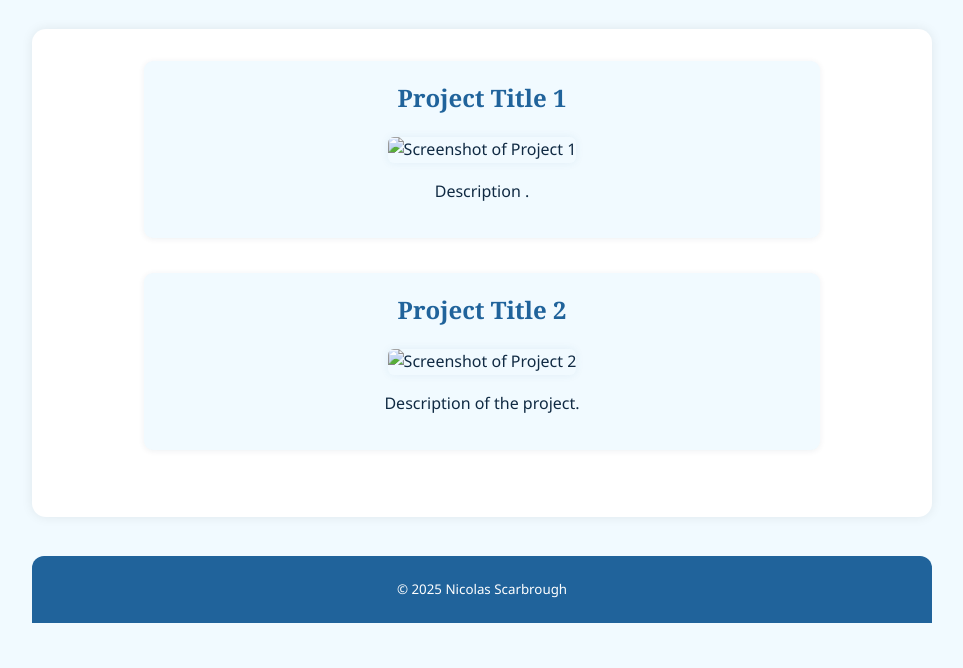
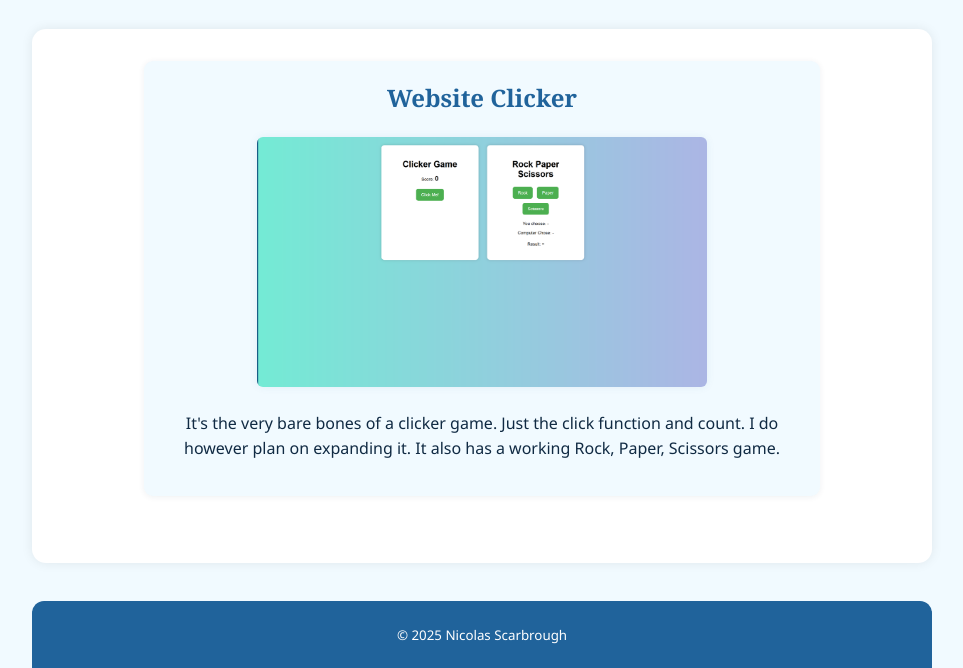
Before and after one commit to Crusader-create/WebsiteStuff, a plain HTML site: page projects.html in a window 1280 px wide. Shown: the part 152-820 px from the top of the page, without its empty margins (158-1121 px from the left). Drawn offline with Linux system fonts and the light colour scheme.

Commit message:
Final Update

```diff
--- a/projects.html
+++ b/projects.html
@@ -18,14 +18,9 @@
   <main>
     <section>
       <div class="project">
-        <h2>Project Title 1</h2>
-        <img src="images/slide1.jpg" alt="Screenshot of Project 1">
-        <p>Description .</p>
-      </div>
-      <div class="project">
-        <h2>Project Title 2</h2>
-        <img src="images/slide2.jpg" alt="Screenshot of Project 2">
-        <p>Description of the project.</p>
+        <h2>Website Clicker</h2>
+        <img src="images/project1.png" alt="Screenshot of Project 1">
+        <p>It's the very bare bones of a clicker game. Just the click function and count. I do however plan on expanding it. It also has a working Rock, Paper, Scissors game.</p>
       </div>
     </section>
   </main>
```
Also changed, not shown: js/quote.js (+11 -5 lines), images/project1.png (added), images/slide1.jpg (added), images/slide2.jpg (added), images/slide3.jpg (added).
